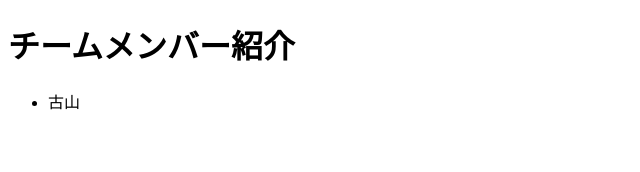
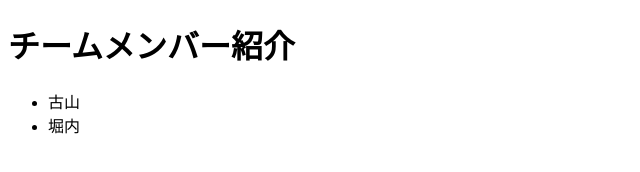
Before and after one commit to furuyamakosumo/test04, a plain HTML site: page index.html in a window 1280 px wide. Shown: the full height of the page, 0-640 px from the left. Drawn offline with Linux system fonts and the light colour scheme.

Commit message:
自己紹介です
ほりうちですよ

```diff
--- a/index.html
+++ b/index.html
@@ -8,6 +8,7 @@
     <h1>チームメンバー紹介</h1>
     <ul>
         <li>古山</li>
+        <li>堀内</li>
     </ul>
 </body>
 </html>
```
